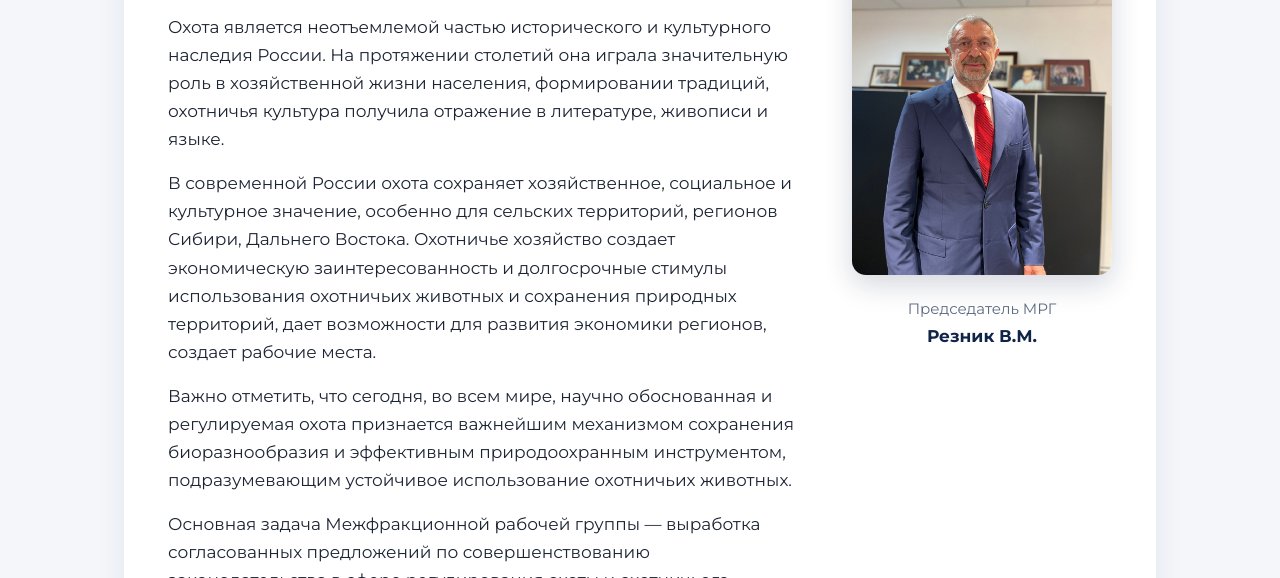
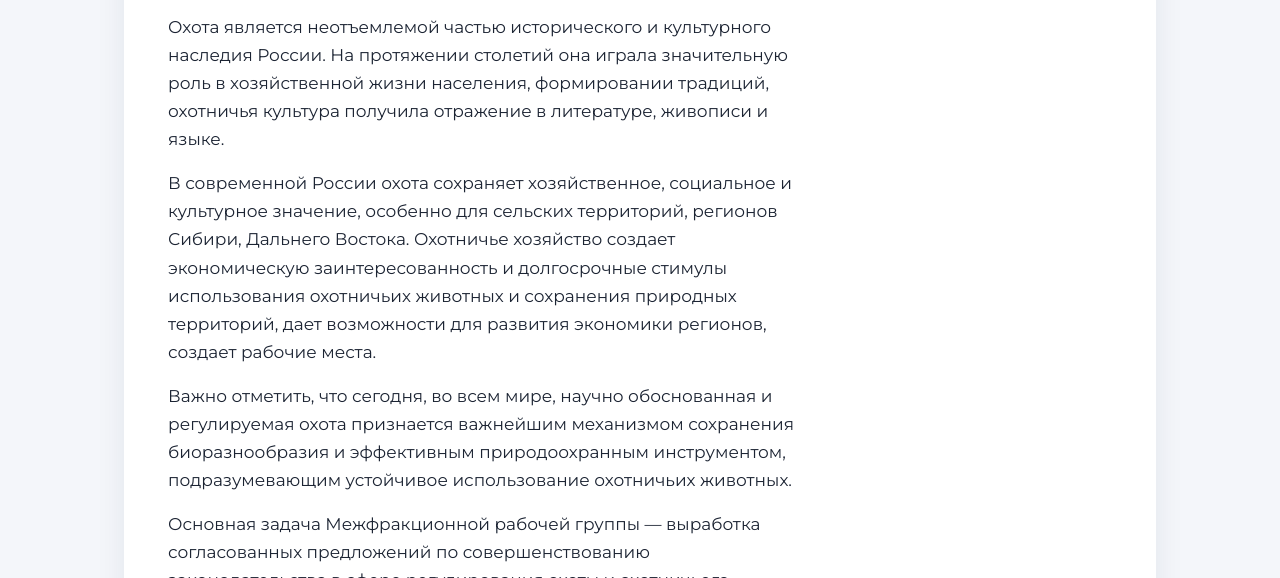
Before and after one commit to xam1tg/mrghunt, a plain HTML site: page index.html in a window 1280 px wide. Shown: the part 522-1100 px from the top of the page. Drawn offline with Linux system fonts and the light colour scheme.

Commit message:
Comment out image and caption in index.html
Commented out the image and caption for Reznik V.M.

```diff
--- a/index.html
+++ b/index.html
@@ -44,8 +44,8 @@
                 <p>Основная задача Межфракционной рабочей группы — выработка согласованных предложений по совершенствованию законодательства в сфере регулирования охоты и охотничьего хозяйства. На нашей площадке объединены усилия депутатов Государственной Думы, охотничьего сообщества, научных и экспертных кругов, а также представителей заинтересованных органов исполнительной власти.</p>
             </div>
             <figure class="about-person">
-                <img src="reznik.jpg" alt="Резник В.М.">
-                <figcaption>Председатель МРГ<br><b>Резник В.М.</b></figcaption>
+                <!-- <img src="reznik.jpg" alt="Резник В.М.">
+                <figcaption>Председатель МРГ<br><b>Резник В.М.</b></figcaption> -->
             </figure>
         </section>
 
```
